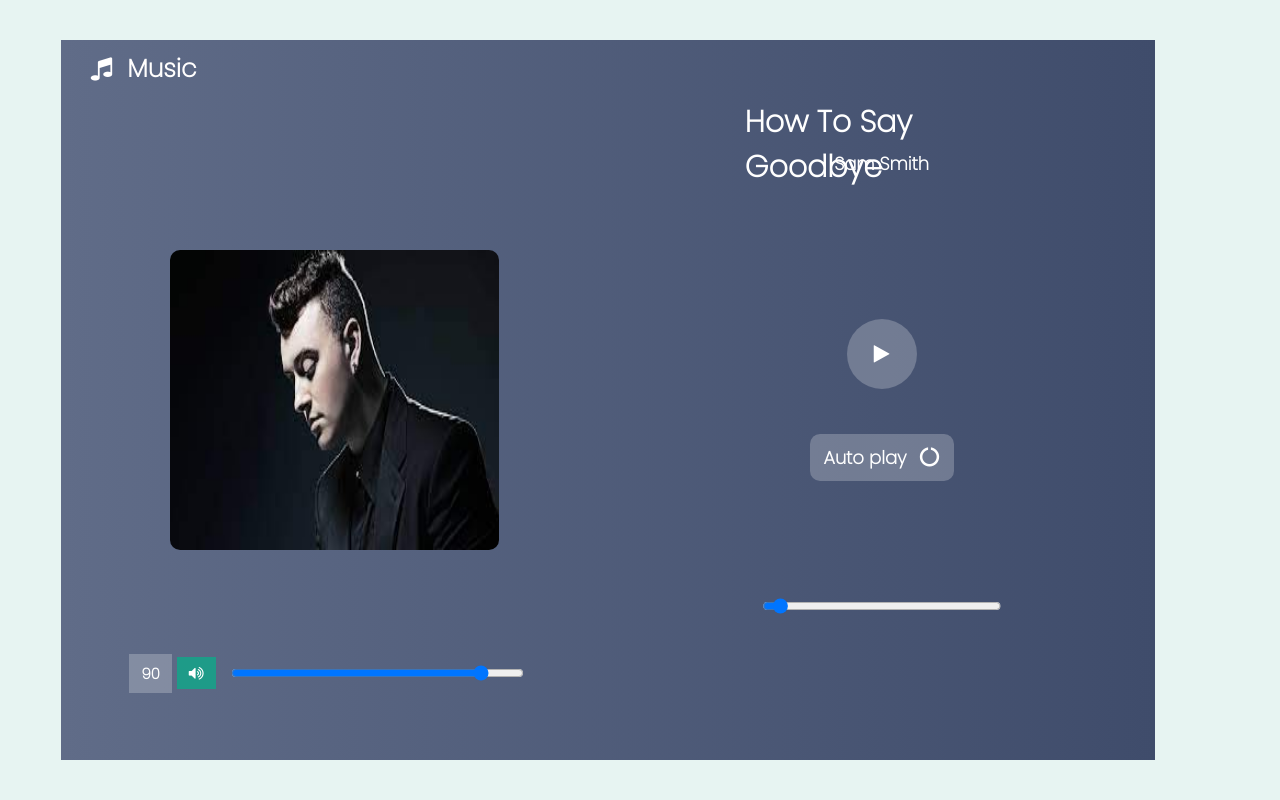
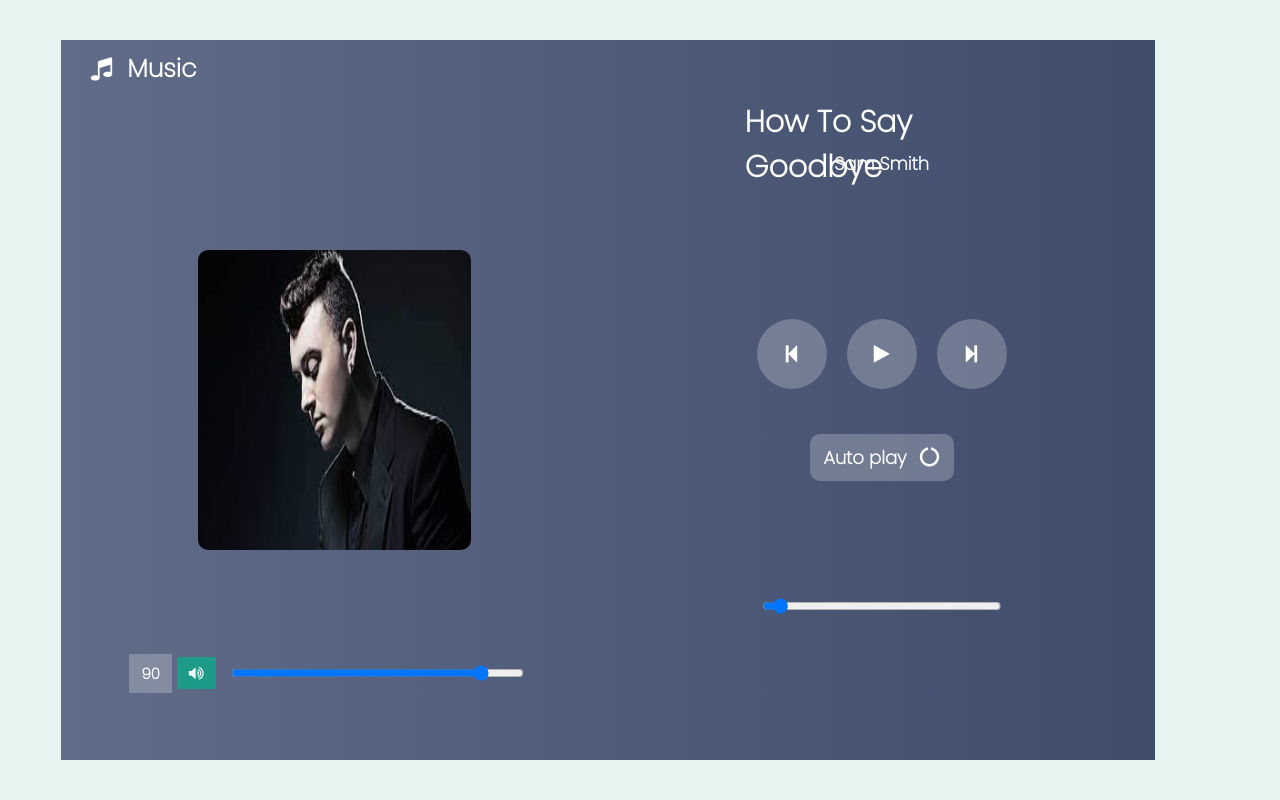
Before and after one commit to Rajaramkarki/Geet, a Django app: page /accounts/startlistening/1/ in a window 1280 px wide. Shown: the part 73-873 px from the top of the page. Run offline with Django 3.2, Linux system fonts and the light colour scheme; data comes from the database, SQL or seed files in the repository; both versions use the stored data as it was after the commit; some libraries are stand-ins or nearby versions.

Commit message:
small changes in player

```diff
--- a/Geet/Project/accounts/static/Geet/player.css
+++ b/Geet/Project/accounts/static/Geet/player.css
@@ -48,7 +48,7 @@
 /* song image */
 .left img{
 	height: 300px;
-	width: 60%;
+	width: 50%;
 	border-radius: 10px;
 
 }
--- a/Geet/Project/accounts/templates/accounts/player.html
+++ b/Geet/Project/accounts/templates/accounts/player.html
@@ -23,9 +23,9 @@
       <p id="artist">{{song.singer_name}}</p>
 
   	 	<div class="middle">
-  	       {% comment %} <button onclick="previous_song()" id="pre"><i class="fa fa-step-backward" aria-hidden="true"></i></button> {% endcomment %}
+  	       <button onclick="previous_song()" id="pre"><i class="fa fa-step-backward" aria-hidden="true"></i></button>
       	   <button id="ppicon"><i class="fa fa-play" aria-hidden="true"></i></button>
-  	       {% comment %} <button onclick="next_song()" id="next"><i class="fa fa-step-forward" aria-hidden="true"></i></button> {% endcomment %}
+  	       <button onclick="next_song()" id="next"><i class="fa fa-step-forward" aria-hidden="true"></i></button>
   	   </div>
 
 
```
Also changed, not shown: Geet/Project/db.sqlite3.
